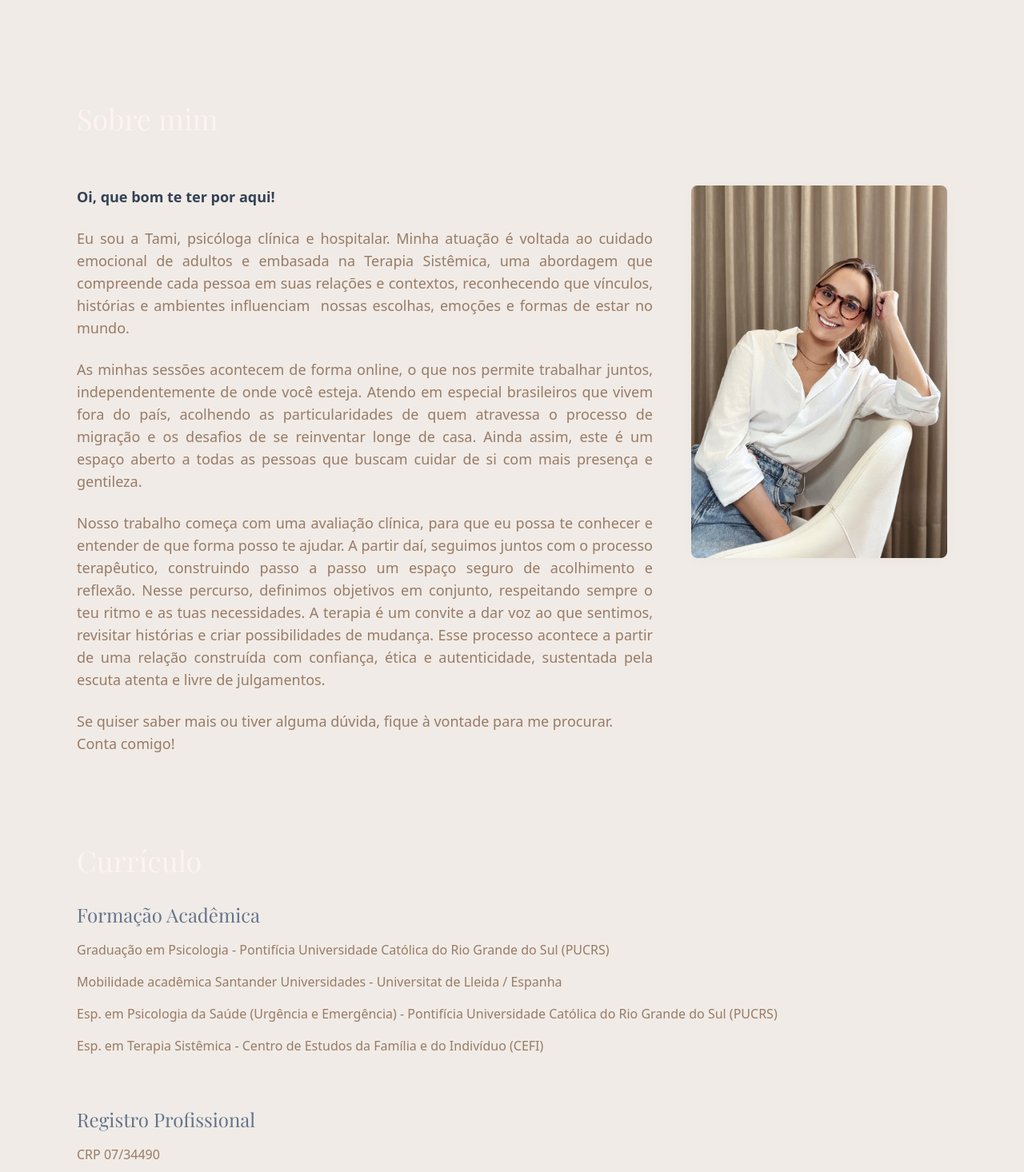
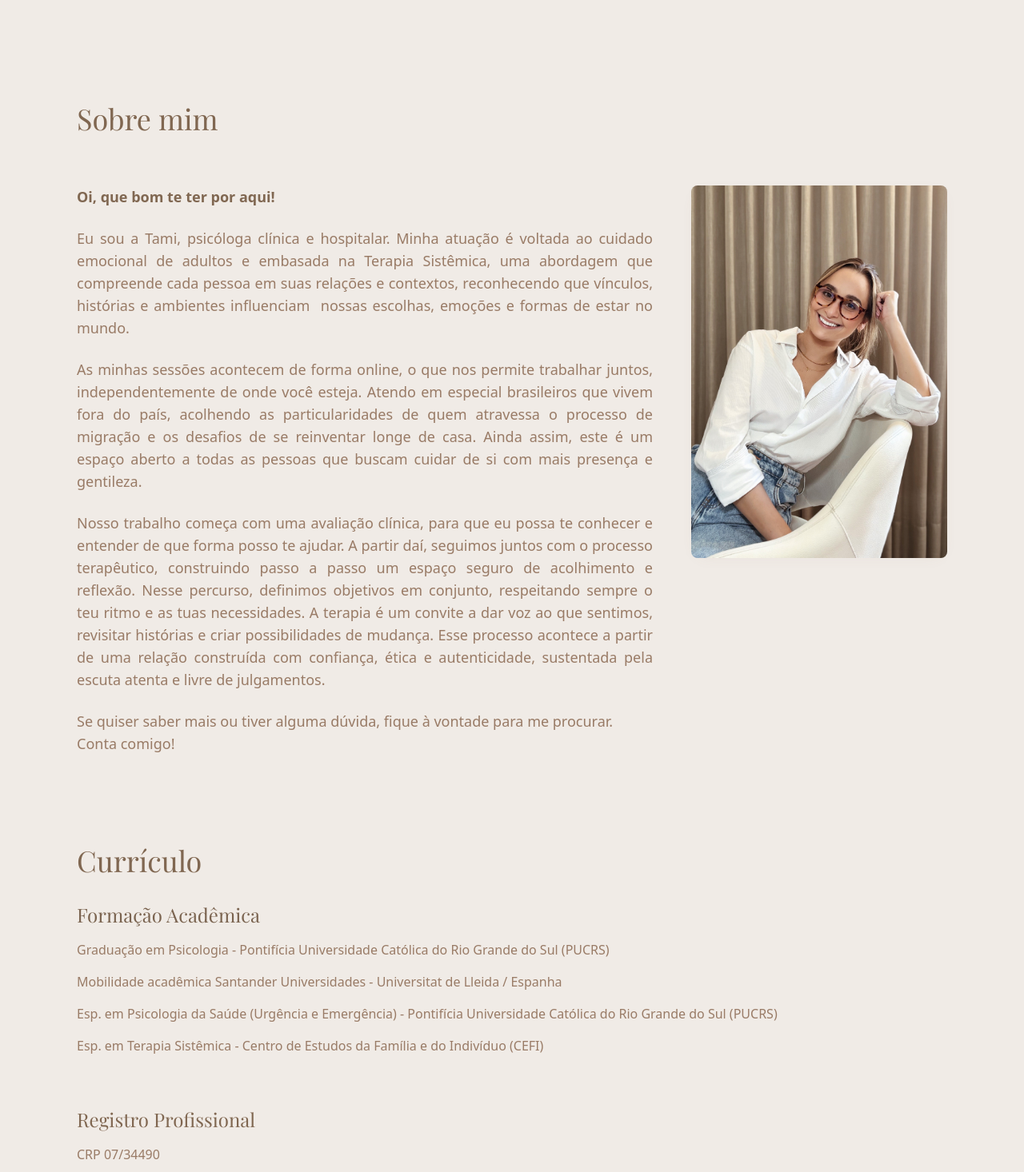
Before and after one commit to tamiberti/tamiberti, a React (Vite) app: page / in a window 1280 px wide. Shown: the part 800-2266 px from the top of the page at 80% size. Built offline with nearby package versions, Linux system fonts and the light colour scheme.

Commit message:
Visual edit in Lovable

```diff
--- a/src/components/About.tsx
+++ b/src/components/About.tsx
@@ -4,14 +4,14 @@ const About = () => {
       <div className="container mx-auto max-w-6xl">
         <div className="space-y-12 md:space-y-16">
           {/* Section Title */}
-          <h2 className="text-3xl md:text-4xl font-playfair text-left font-normal lg:text-4xl text-red-50">
+          <h2 className="text-3xl md:text-4xl font-playfair text-left font-normal lg:text-4xl text-[#806751]">
             Sobre mim
           </h2>
 
           {/* Content with Image */}
           <div className="grid md:grid-cols-[1fr,auto] gap-8 md:gap-12 items-start">
             <div className="space-y-6 text-base md:text-lg leading-relaxed text-left">
-              <p className="text-xl text-left md:text-lg text-slate-700 font-extrabold">
+              <p className="text-xl text-left md:text-lg font-extrabold text-[#806751]">
                 Oi, que bom te ter por aqui!
               </p>
 
@@ -36,13 +36,13 @@ Conta comigo!</p>
 
           {/* Formação Section - Now as continuous text */}
           <div className="pt-8 md:pt-12 space-y-8">
-            <h3 className="text-2xl md:text-3xl lg:text-4xl font-playfair font-normal text-left text-red-50">
+            <h3 className="text-2xl md:text-3xl lg:text-4xl font-playfair font-normal text-left text-[#806751]">
               Currículo
             </h3>
 
             <div className="space-y-8">
               <div className="space-y-4 text-left">
-                <h4 className="text-xl md:text-2xl font-playfair font-normal mb-4 text-slate-500">
+                <h4 className="text-xl md:text-2xl font-playfair font-normal mb-4 text-[#7a634f]">
                   Formação Acadêmica
                 </h4>
                 <p className="text-muted-foreground font-light text-justify">
@@ -60,7 +60,7 @@ Conta comigo!</p>
               </div>
 
               <div className="space-y-4 pt-6 md:pt-8">
-                <h4 className="text-xl md:text-2xl font-playfair font-normal text-left text-slate-500">
+                <h4 className="text-xl md:text-2xl font-playfair font-normal text-left text-[#806751]">
                   Registro Profissional
                 </h4>
                 <div className="text-left space-y-2">
--- a/src/components/Contact.tsx
+++ b/src/components/Contact.tsx
@@ -22,7 +22,7 @@ const Contact = () => {
 
       {/* Fixed CTA Button - Alice Abadi style */}
       <div className="fixed bottom-6 right-6 z-40">
-        <Button onClick={() => window.open('https://wa.me/5551992188634?text=Oi%2C+Tami!+Gostaria+de+informações+sobre+psicoterapia+online+contigo.+Pode+me+auxiliar%3F', '_blank')} className="px-6 py-3 rounded-full shadow-lg hover:shadow-xl transition-all duration-300 hover:scale-105 text-sm font-light bg-primary text-primary-foreground hover:bg-primary/90">
+        <Button onClick={() => window.open('https://wa.me/5551992188634?text=Oi%2C+Tami!+Gostaria+de+informações+sobre+psicoterapia+online+contigo.+Pode+me+auxiliar%3F', '_blank')} className="px-6 py-3 rounded-full shadow-lg hover:shadow-xl transition-all duration-300 hover:scale-105 text-sm font-light text-primary-foreground bg-[#d1bfb3]">
           Agende sua consulta
           <span className="ml-2">📱</span>
         </Button>
```
